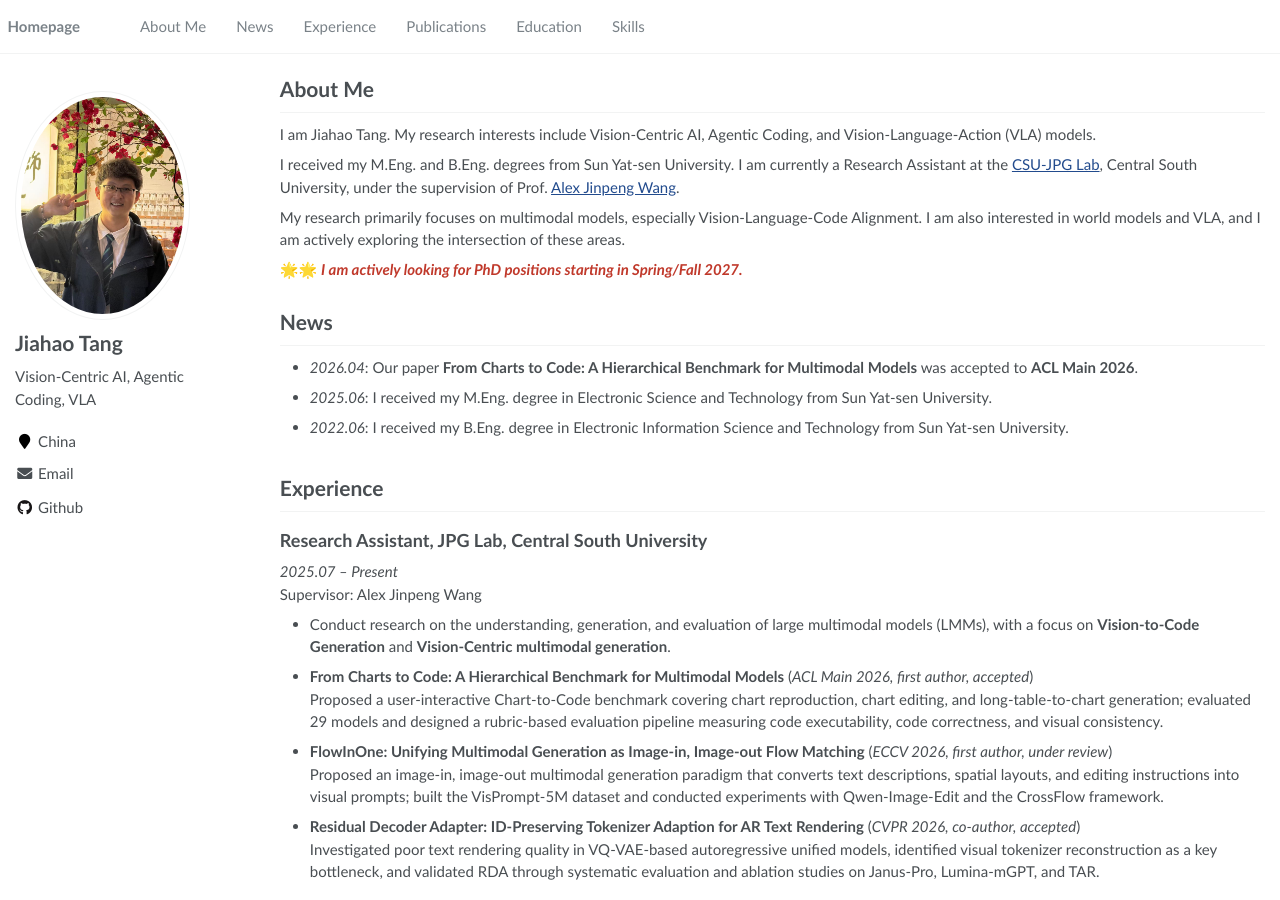
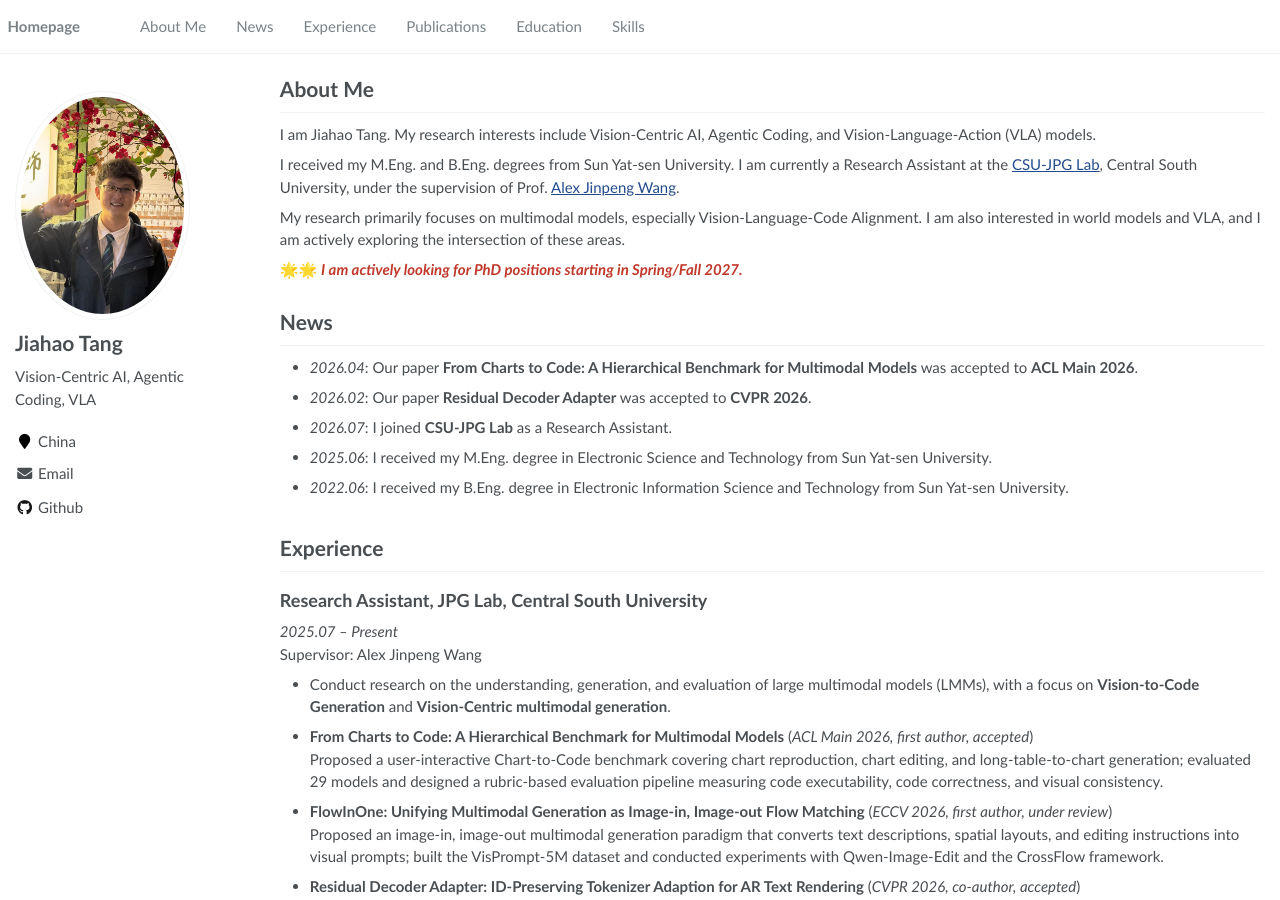
Before and after one commit to accebet/accebet.github.io, a Jekyll site: the page built from _pages/about.md, in a window 1280 px wide and 900 px high. Built offline with Jekyll 4.4.1, drawn with Linux system fonts in a browser that asks for light colours.

Commit message:
add news

```diff
--- a/_pages/includes/news.md
+++ b/_pages/includes/news.md
@@ -3,5 +3,7 @@
 # News
 
 - *2026.04*: Our paper **From Charts to Code: A Hierarchical Benchmark for Multimodal Models** was accepted to **ACL Main 2026**.
+- *2026.02*: Our paper **Residual Decoder Adapter** was accepted to **CVPR 2026**.
+- *2026.07*: I joined **CSU-JPG Lab** as a Research Assistant.
 - *2025.06*: I received my M.Eng. degree in Electronic Science and Technology from Sun Yat-sen University.
 - *2022.06*: I received my B.Eng. degree in Electronic Information Science and Technology from Sun Yat-sen University.
```
